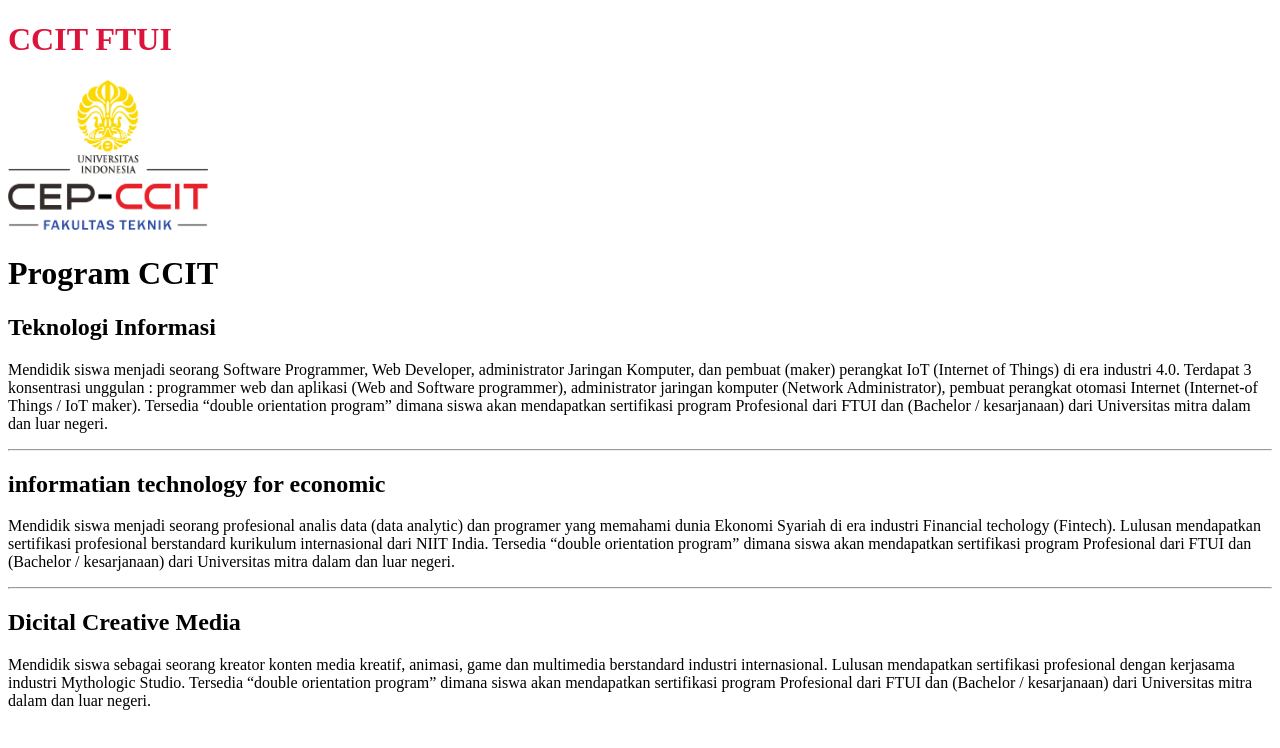
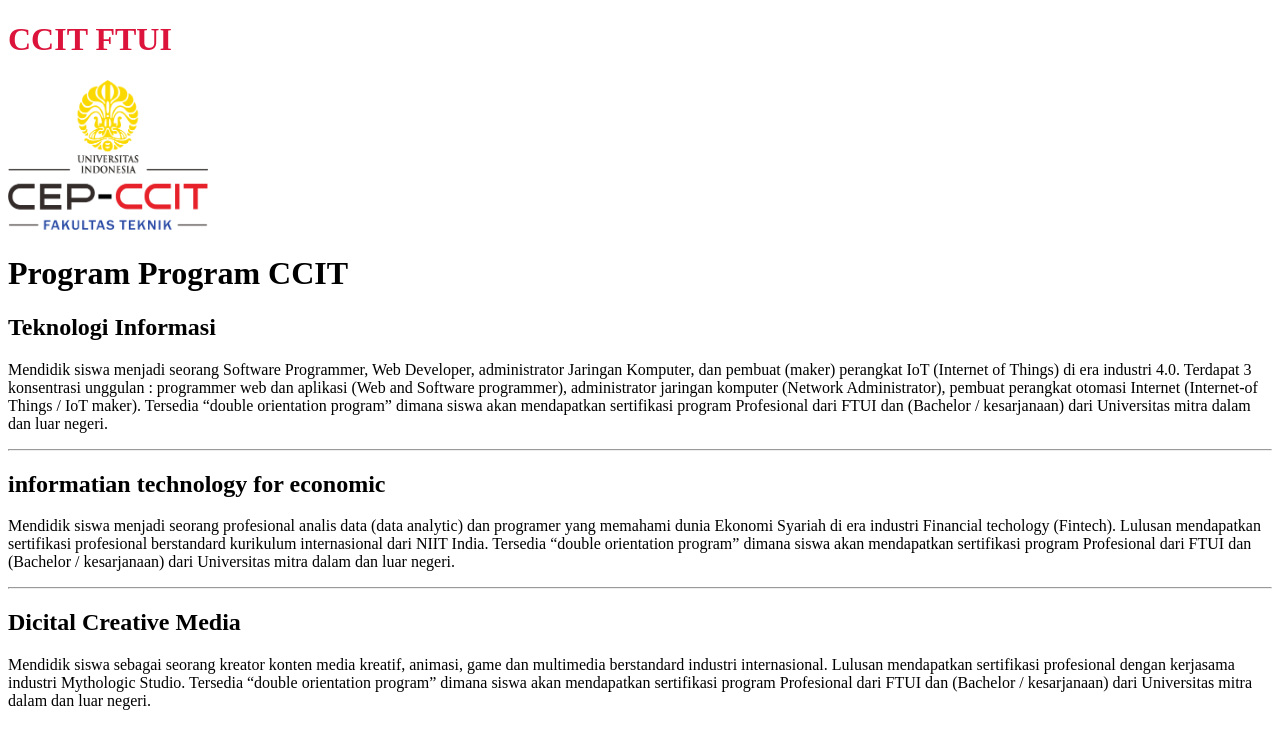
Before and after one commit to Rafik2121/belajar, a plain HTML site: page index.html in a window 1280 px wide. Drawn offline with Linux system fonts and the light colour scheme.

Commit message:
Second Commit

```diff
--- a/index.html
+++ b/index.html
@@ -9,7 +9,7 @@
 <body>
     <h1 style="color: crimson;">CCIT FTUI</h1>
     <img src="CCIT PNG.png" alt="CCIT" width="200" height="150" >
-    <h1>Program CCIT</h1>
+    <h1>Program Program CCIT</h1>
     <h2>Teknologi Informasi</h2>
     <p>Mendidik siswa menjadi seorang Software
 Programmer, Web Developer, administrator Jaringan Komputer, dan pembuat (maker) perangkat IoT (Internet of Things) di era industri 4.0.
```
